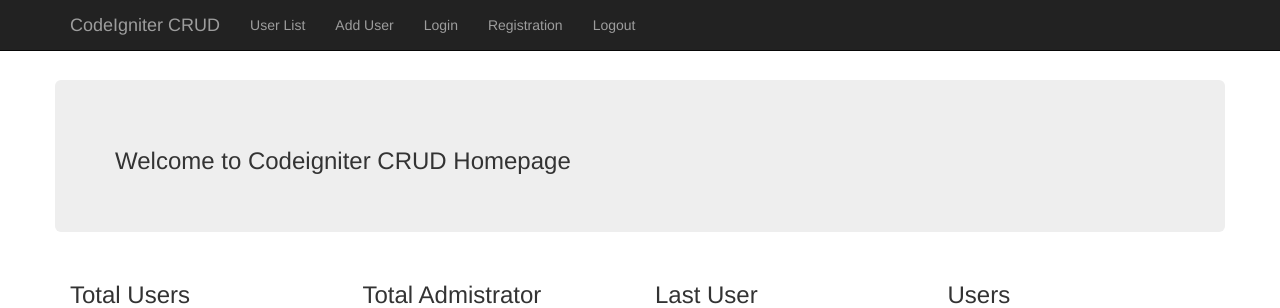
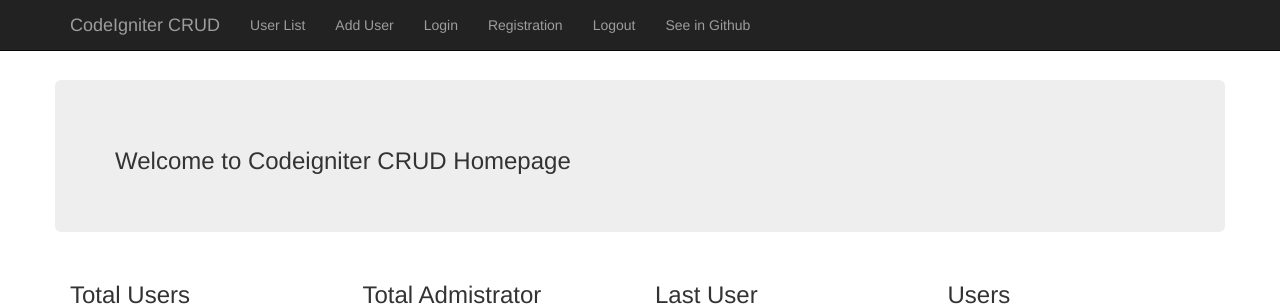
Before and after one commit to arif98741/codeigniter_crud, a CodeIgniter app: page /index.php/user/index in a window 1280 px wide. Shown: the top 308 px of the page. Run offline with CodeIgniter, Linux system fonts and the light colour scheme; data comes from the database, SQL or seed files in the repository; data that the repository does not hold is empty.

Commit message:
Navigation menu changed

```diff
--- a/application/views/template/inc/header.php
+++ b/application/views/template/inc/header.php
@@ -48,10 +48,15 @@ defined('BASEPATH') OR exit('No direct script access allowed');
                         </li>
 
 
-
                         <li>
                             <a href="#">Logout</a>
                         </li>
+
+                         <li>
+                            <a href="https://github.com/arif98741/codeigniter_crud" target="_blank">See in Github</a>
+                        </li>
+
+
 
 
 
```
